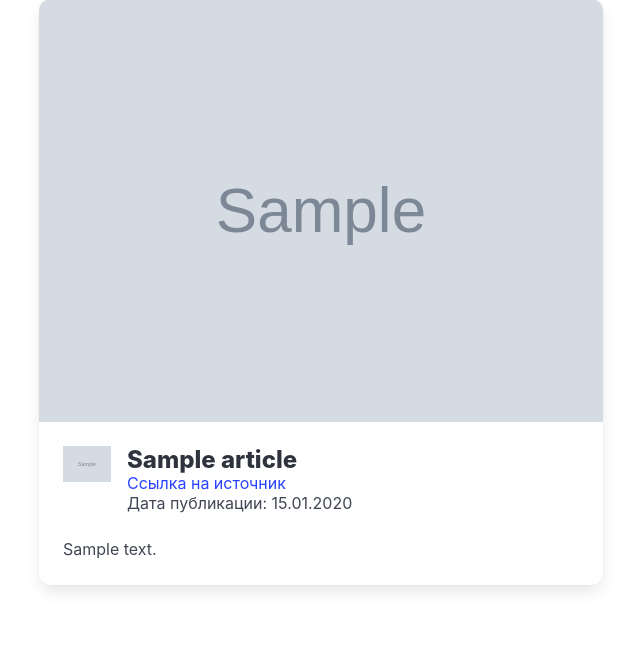
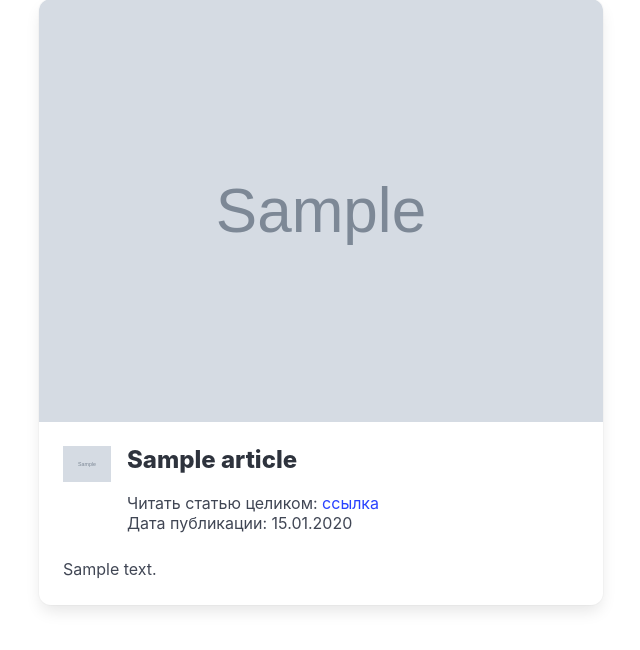
Before and after one commit to r4hx/News, a Django app: template Web/templates/article.html in a window 1280 px wide. Shown: the part 49-699 px from the top of the page, without its empty margins (319-959 px from the left). Run offline with Django 5.2, Linux system fonts and the light colour scheme; the template is opened without the code that fills it: values that come from a table or form of the project are taken from there, others are empty; tables that the repository leaves empty hold one stand-in row (values such as "Sample post"); grey boxes marked "Sample" are stand-in pictures; parts of the project's set-up code (start-up, migrations or seed data) failed here and were passed over.

Commit message:
update text and line

```diff
--- a/Web/templates/article.html
+++ b/Web/templates/article.html
@@ -49,7 +49,8 @@
                         <div class="media-content">
                             <p class="title is-4">{{ article.title }}</p>
                             <p class="subtitle is-6">
-                                <a href="{{ article.url }}" target="_blank">Ссылка на источник</a>
+                                <br>
+                                Читать статью целиком: <a href="{{ article.url }}" target="_blank">ссылка</a>
                                 <br>
                                 <time datetime="{{ article.created_at|date:'d.m.Y' }}">
                                     Дата публикации: {{ article.created_at|date:"d.m.Y" }}
```
